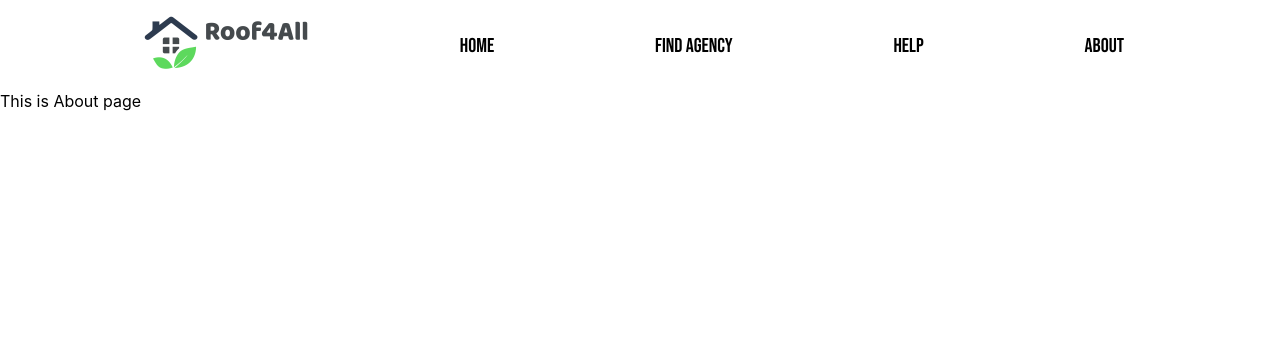
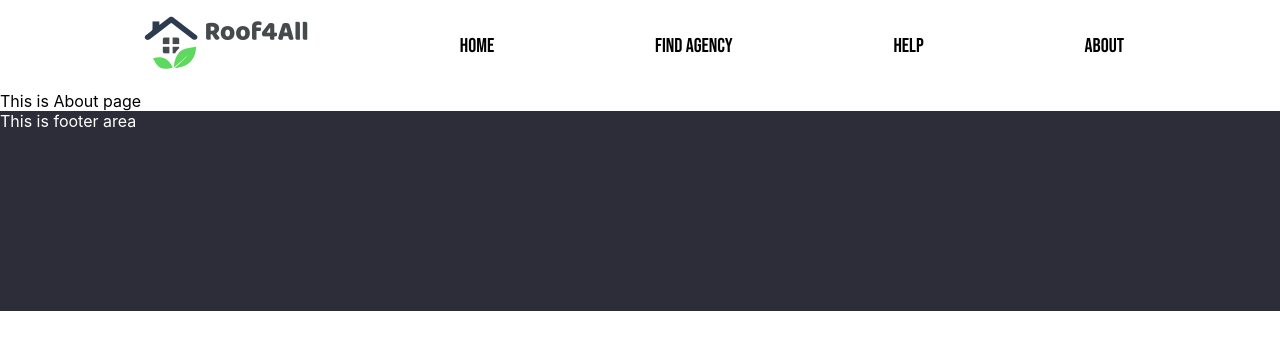
Before and after one commit to apuscos/FIT5120-Team24, a React (Create React App) app in the folder root4all/: page /about in a window 1280 px wide. Shown: the top 350 px of the page. Built offline with nearby package versions, Linux system fonts and the light colour scheme; no server answers; what aws-amplify would draw is missing.

Commit message:
1. Add part

```diff
--- a/root4all/src/App.js
+++ b/root4all/src/App.js
@@ -5,6 +5,7 @@ import Home from "./Home";
 import Help from "./Help";
 import About from "./About"
 import FindAgency from "./FindAgency";
+import Footer from "./Footer/Footer"
 
 
 function App() {
@@ -18,6 +19,7 @@ function App() {
                 <Route path='/help' exact component={Help} />
                 <Route path='/about' exact component={About} />
             </Switch>
+            <Footer />
         </Router>
     );
 }
--- /dev/null
+++ b/root4all/src/Footer/Footer.js
@@ -0,0 +1,24 @@
+import React from 'react';
+import styled from "styled-components"
+
+const FooterArea = styled.div`
+  height: 200px;
+  background-color: #2c2d38;
+  color: white;
+`;
+
+const FooterLink = styled.link`
+  font-family: 'Lato', sans-serif;
+`;
+
+const Footer = () => {
+    return (
+        <>
+            <FooterArea>
+                This is footer area
+            </FooterArea>
+        </>
+    );
+};
+
+export default Footer;
```
